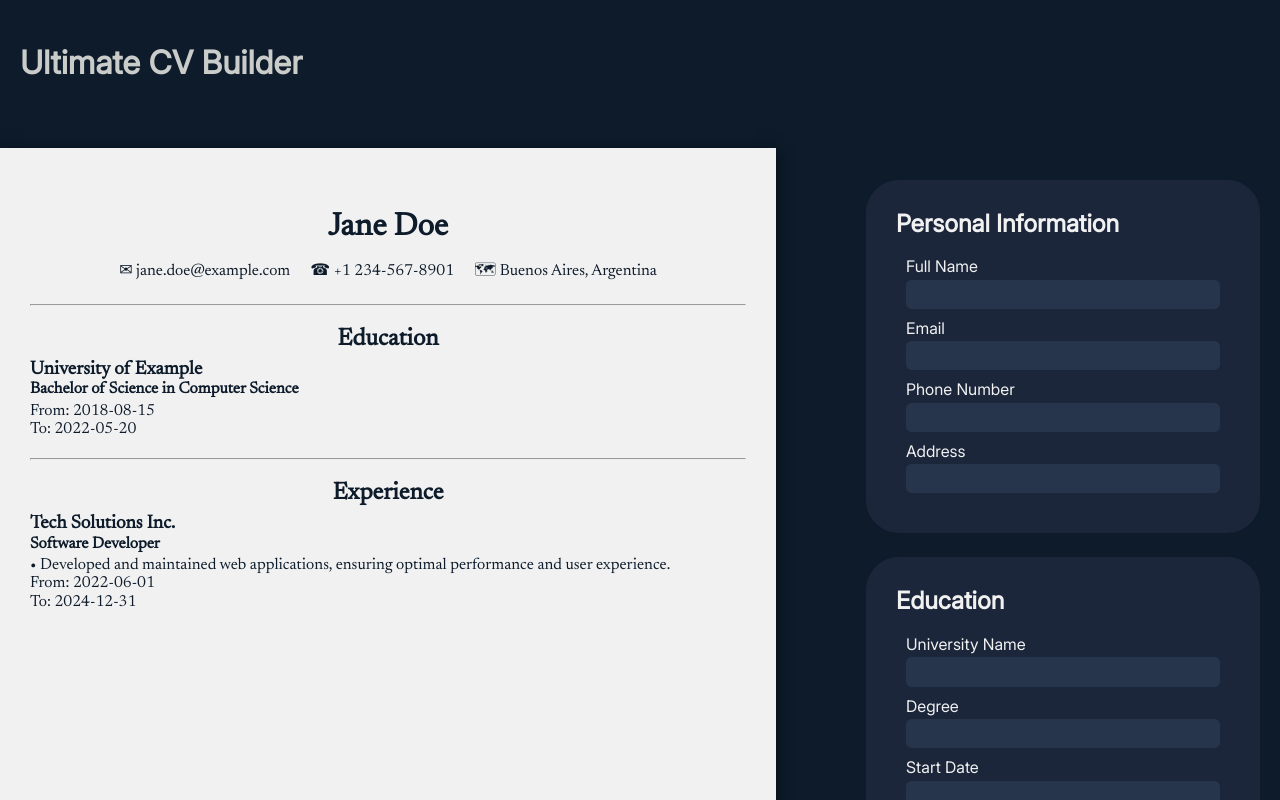
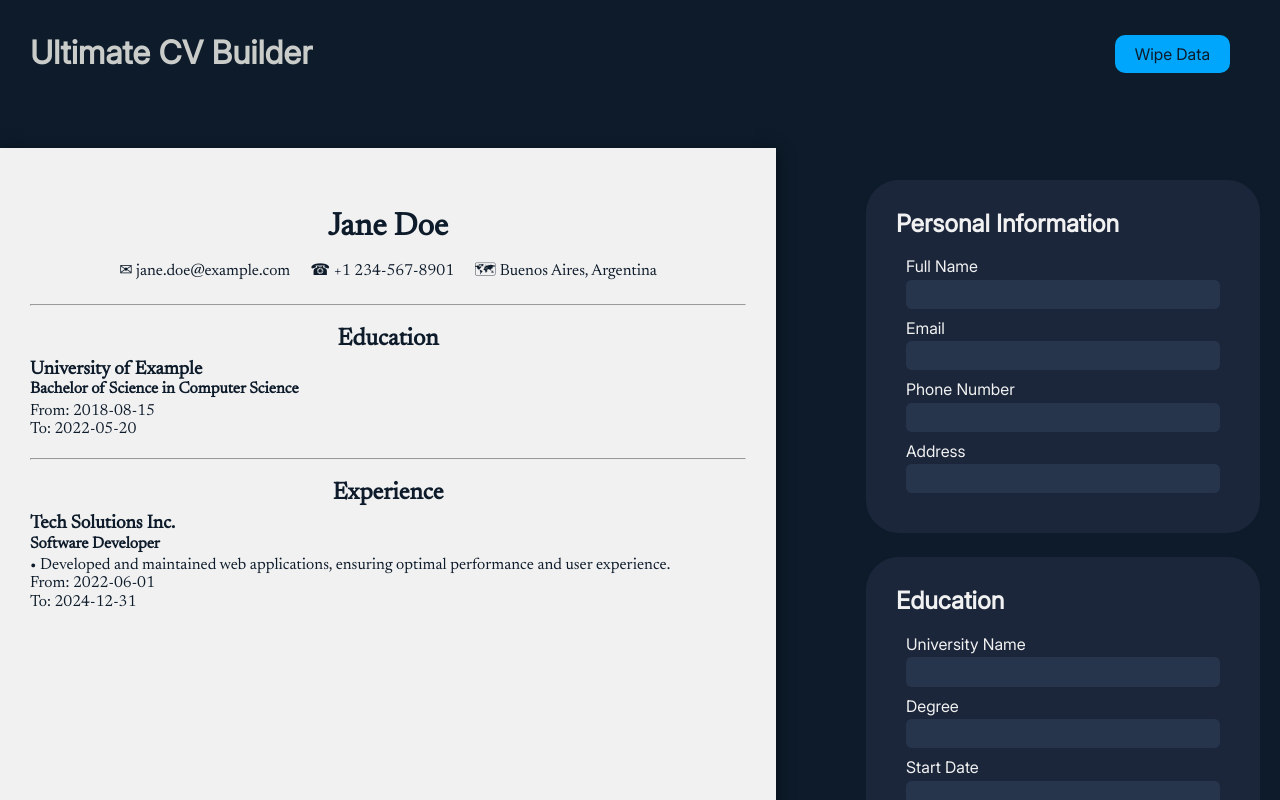
Before and after one commit to gianlucaegallino/CV-Builder-Ultimate, a React (Vite) app: page / in a window 1280 px wide. Shown: the top 800 px of the page. Built offline with nearby package versions, Linux system fonts and the light colour scheme.

Commit message:
Add wipe button

```diff
--- a/src/components/App.jsx
+++ b/src/components/App.jsx
@@ -6,7 +6,7 @@ import CVForm from "./CVForm";
 import { useState } from "react";
 
 function App() {
-  //TODO: wipe data btn?
+
   const [personalData, setPersonalData] = useState({
     name: "Jane Doe",
     email: "jane.doe@example.com",
@@ -46,10 +46,16 @@ function App() {
     }
   }
 
+  function wipeData(){
+    setPersonalData({});
+    setEducationData({});
+    setJobData({});
+  }
+
 
   return (
     <>
-      <CustomHeader />
+      <CustomHeader func={wipeData}/>
 
       <main>
         <Curriculum
--- a/src/components/CustomHeader.jsx
+++ b/src/components/CustomHeader.jsx
@@ -1,8 +1,9 @@
 import "../styles/CustomHeader.css"
-export default function CustomHeader(){
+export default function CustomHeader({func}){
     return(
         <header className="hdr">
                 <p className="Title">Ultimate CV Builder</p>
+                <button onClick={func}>Wipe Data</button>
         </header>
     )
 }
--- a/src/styles/CustomHeader.css
+++ b/src/styles/CustomHeader.css
@@ -2,8 +2,8 @@
     display: flex;
     flex-direction: row;
     align-items: center;
-    justify-content: flex-start;
-    padding:0px 20px;
+    justify-content:space-between;
+    padding:0px 50px 20px 30px;
     background-color: var(--myBlack);
     grid-column: 1 / 3;
     grid-row: 1/2;
@@ -23,3 +23,19 @@
     opacity:1 ;
     transition: opacity 150ms;
 }
+
+.hdr button{
+    background-color: #00a6fb;
+    color: var(--myBlack);
+    padding: 10px 20px;
+    border: none;
+    border-radius: 10px;
+    transition: transform 0.2s, opacity 0.2s;
+}
+
+
+.hdr button:hover{
+    opacity: 0.95;
+    transform: scale(0.98);
+    cursor: pointer;
+}
```
Also changed, not shown: src/styles/CVHeading.css (line endings or trailing spaces).
